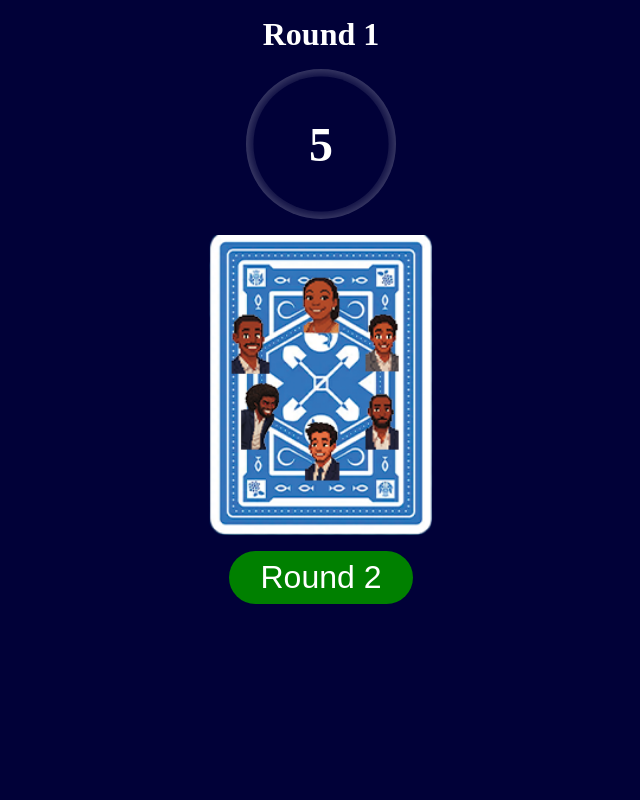
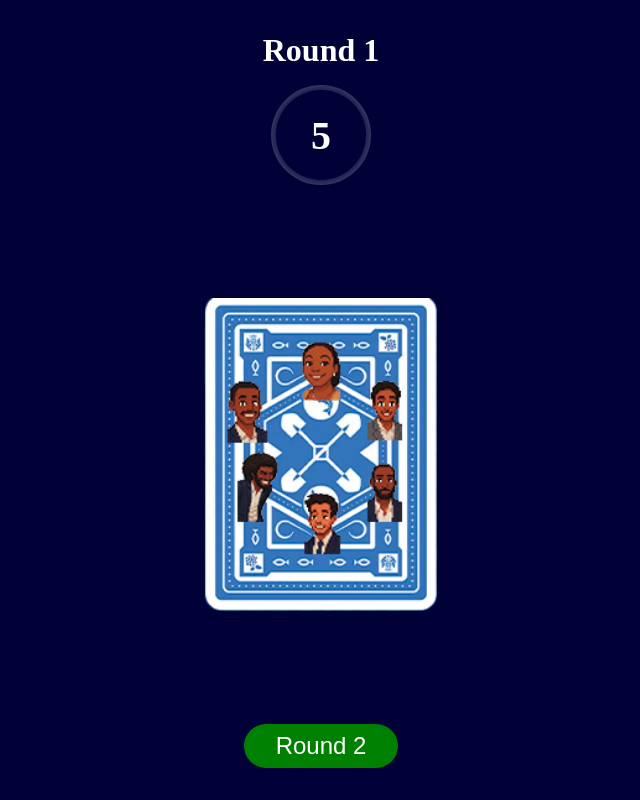
Before and after one commit to wanofi-israel/FindTheImposter, a React (Vite) app: page /#/play-ground in a window 1280 px wide. Shown: the whole page, without its empty margins (319-959 px from the left). Built offline with nearby package versions, Linux system fonts and the light colour scheme.

Commit message:
card size fixed

```diff
--- a/src/App.css
+++ b/src/App.css
@@ -88,28 +88,30 @@
 
 .play-ground{
   width: 100%;
-  height: 100%;
+  /* max-height: 100dvh;
+  overflow: hidden; */
+  min-height: 100dvh;
   color: white;
   display: flex;
   flex-direction: column;
   align-items: center;
   justify-content: center;
   gap: 1rem;
-  padding: 1rem;
+  padding: 2rem;
 }
 
 .play-ground .timer{
   --start:0%;
   --end:0%;
-  height: 150px;
-  width: 150px;
+  height: 100px;
+  width: 100px;
   aspect-ratio: 1;
 
   background: conic-gradient(rgb(81, 2, 146) var(--start), rgb(86, 40, 212) var(--end), transparent var(--end) 100%);
   display: flex;
   align-items: center;
   justify-content: center;
-  font-size: 3rem;
+  font-size: 2.5rem;
   position: relative;
   border-radius: 50%;
   box-shadow:inset 0 0 20px -2px rgba(255, 255, 255, 0.466);
@@ -131,7 +133,7 @@
   border-radius: 50%;
 }
 .game-card_wrapper{
-  flex: 2;
+  flex: 3;
   width: 90%;
   min-height: 300px;
   height: 300px;
@@ -141,12 +143,15 @@
   justify-content: center;
   perspective: 1000px; /* Establishes a 3D perspective */
   transform-style: preserve-3d; /* Enables 3D rendering for children */
+  /* background-color: red; */
 }
 
 .game-card_wrapper .game-card{
-  height:300px;
-  width: 265px;
-  /* aspect-ratio: 6/9; */
+  max-height:400px;
+  min-height:350px;
+  height: 100%;
+  /* width: 265px; */
+  aspect-ratio: 6/9;
   display: flex;
   align-items: center;
   justify-content: center;
@@ -197,7 +202,7 @@
 
 .btn-reveal_hide{
   padding: .5rem 2rem;
-  font-size: 2rem;
+  font-size: 1.5rem;
   color: white;
   border-radius: 50vw;
   border: none;
```
